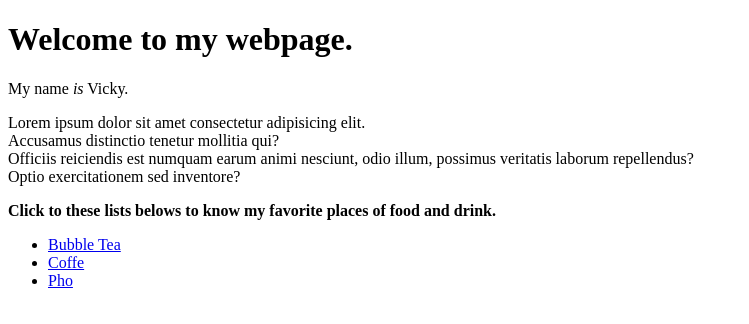
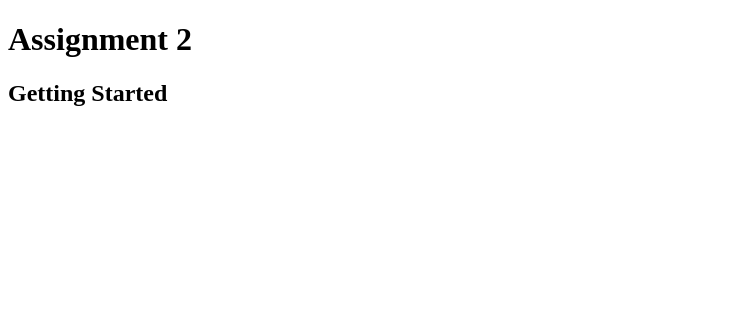
Before and after one commit to vickyle95/Assignment-2, a plain HTML site: page index.html in a window 1280 px wide. Shown: the whole page, without its empty margins (0-749 px from the left). Drawn offline with Linux system fonts and the light colour scheme.

Commit message:
Updated Assignment 2
Updated with adding H2

```diff
--- a/index.html
+++ b/index.html
@@ -6,14 +6,7 @@
     <title>Document</title>
 </head>
 <body>
-    <h1>Welcome to my webpage.</h1>
-    <p>My name <em>is</em> Vicky.</p>
-    <p>Lorem ipsum dolor sit amet consectetur adipisicing elit.<br> Accusamus distinctio tenetur mollitia qui?<br> Officiis reiciendis est numquam earum animi nesciunt, odio illum, possimus veritatis laborum repellendus?<br> Optio exercitationem sed inventore?</p>
-    <p><strong>Click to these lists belows to know my favorite places of food and drink.</strong></p>
-    <ul>
-        <li><a href="https://missbobakent.com/">Bubble Tea</a></li>
-        <li><a href="https://www.starbucks.com/">Coffe</a></li>
-        <li><a href="https://www.thephobac.com/">Pho</a></li>
-    </ul>
+    <h1>Assignment 2</h1>
+    <h2>Getting Started</h2>
 </body>
 </html>
```
